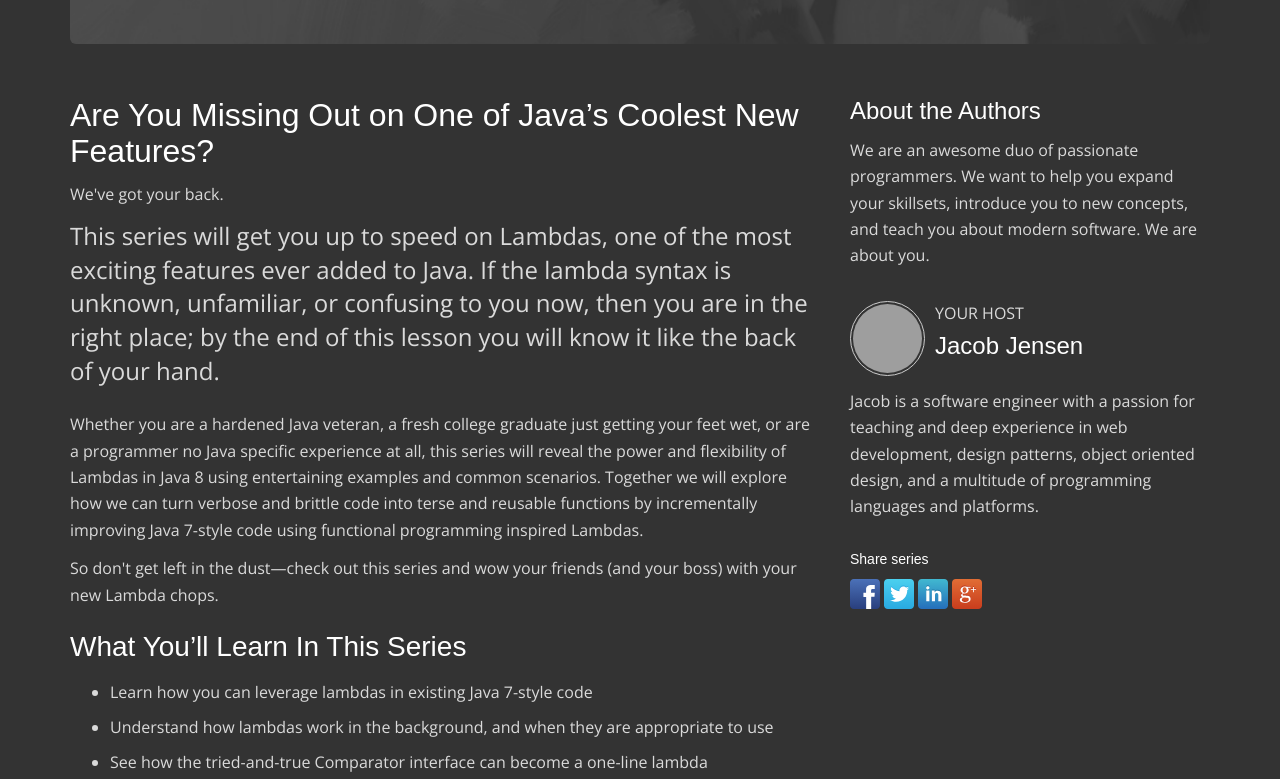
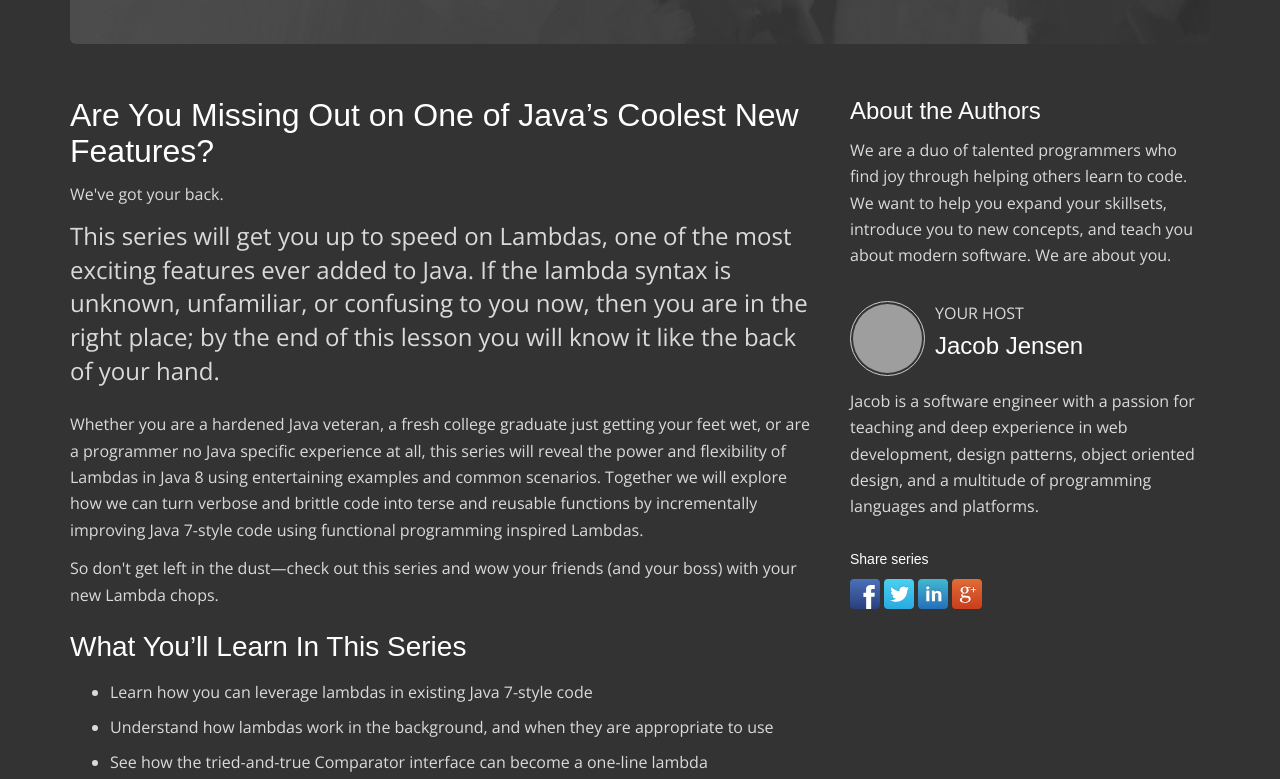
Before and after one commit to bitpressio/bitpressio.github.io, a Jekyll site: the page built from learning-modern-java-lambdas.md, in a window 1280 px wide and 900 px high, scrolled down 304 px, cut to the strip 121-900 px from the top of the window. Built offline with Jekyll 4.4.1, drawn with Linux system fonts in a browser that asks for light colours; some web fonts are replaced; grey boxes are pictures that could not be loaded.

Commit message:
About authors wording change

```diff
--- a/learning-modern-java-lambdas.md
+++ b/learning-modern-java-lambdas.md
@@ -51,7 +51,7 @@ permalink: /learning-modern-java/
     </div>
     <aside class="col-md-4">
         <h3>About the Authors</h3>
-        <p>We are an awesome duo of passionate programmers. We want to help you expand your skillsets, introduce you to new concepts,
+        <p>We are a duo of talented programmers who find joy through helping others learn to code. We want to help you expand your skillsets, introduce you to new concepts,
         and teach you about modern software. We are about you.</p>
 
         <div class="author-card">
```
